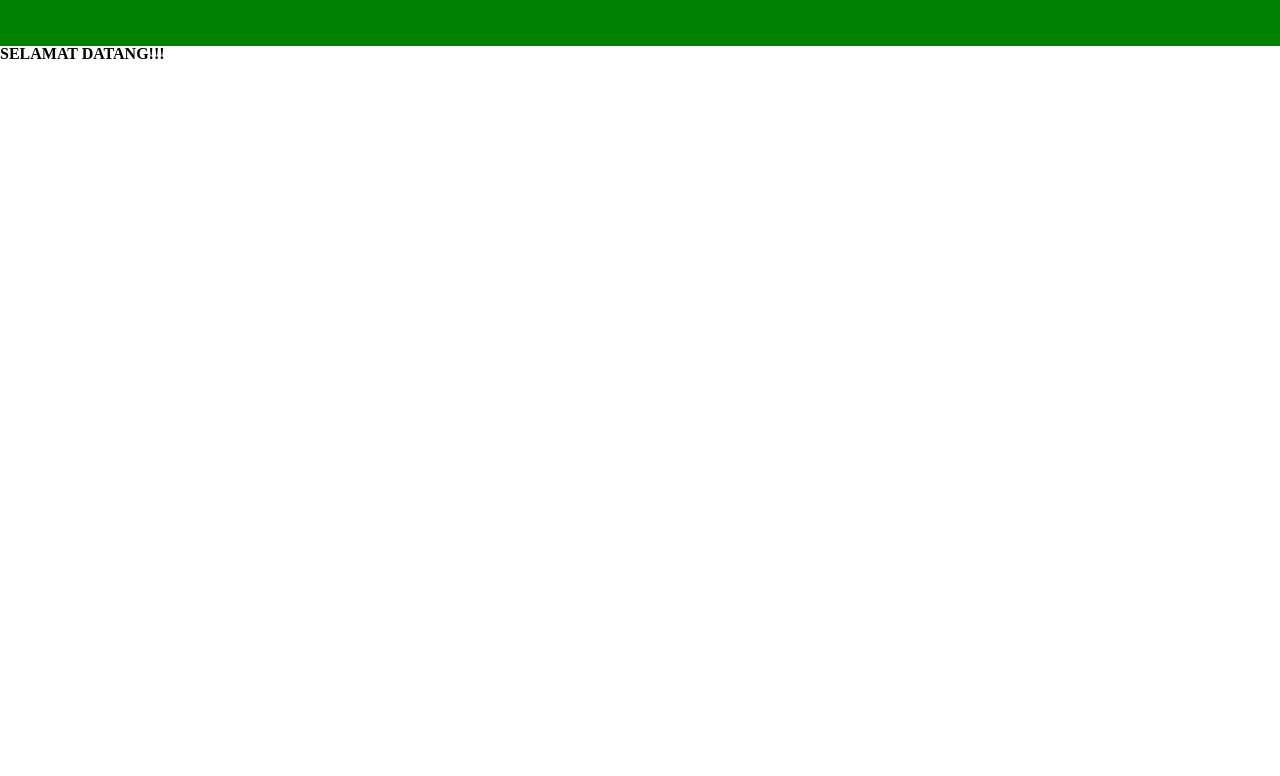
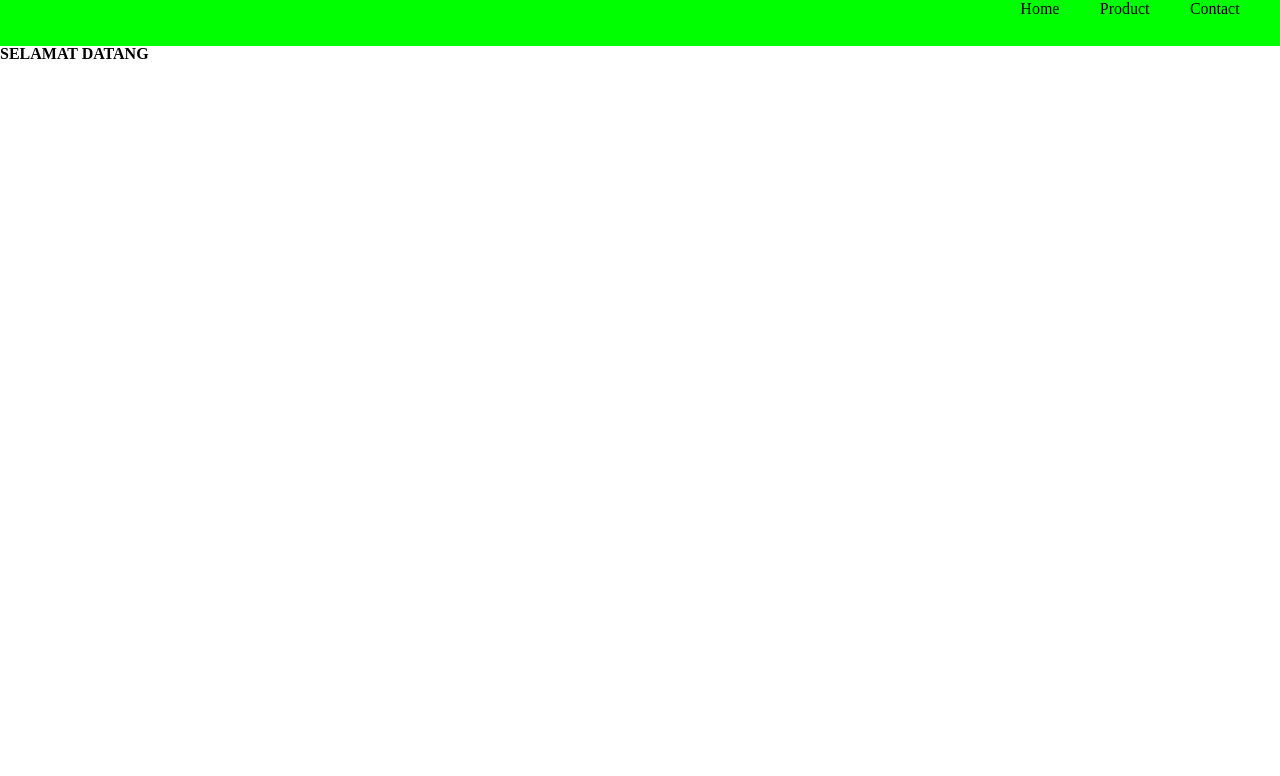
Before and after one commit to Harvin10/website-kharisma-alumunium, a plain HTML site: page index.html in a window 1280 px wide. Shown: the part 24-800 px from the top of the page. Drawn offline with Linux system fonts and the light colour scheme.

Commit message:
header box layouting menu bar

```diff
--- a/index.html
+++ b/index.html
@@ -15,7 +15,9 @@
             <li><a href="index.html">contact</a></li>
         </ul>
     </header>
-    <h1>SELAMAT DATANG!!!</h1>
+    <div class="WELCOMEPAGE">
+        <h1>SELAMAT DATANG</h1>
+    </div>
 
 </body>
 </html>
--- a/style.css
+++ b/style.css
@@ -103,29 +103,35 @@ input, select {
 
 /*---------------------------------------------------*/
 
+/*Start of header*/
 header {
     display: block;
-    background-color: green;
+    background-color: lime;
     height: 70px;
 }
 
-header img {
-    display: inline-block;
-}
-
 header ul {
-    display: inline-block;
-    height: 100%;
+    display: inline-flex;
+    margin-top: 25px;
     float: right;
-    margin-right: 30px;
+    width: 300px;
+    justify-content: space-evenly;
 }
 
 header ul li {
-    display: inline-block;
-    height: 100%;
+    display: inline;
 }
 
 header ul li a {
-    display: inline-block;
-    margin: auto;
+    text-decoration: none;
+    text-transform: capitalize;
+    color: black;
 }
+
+header ul li a:hover {
+    color: pink;
+}
+/*End of header*/
+
+/*Start of WELCOME PAGE*/
+/*End of WELCOME PAGE*/
```
